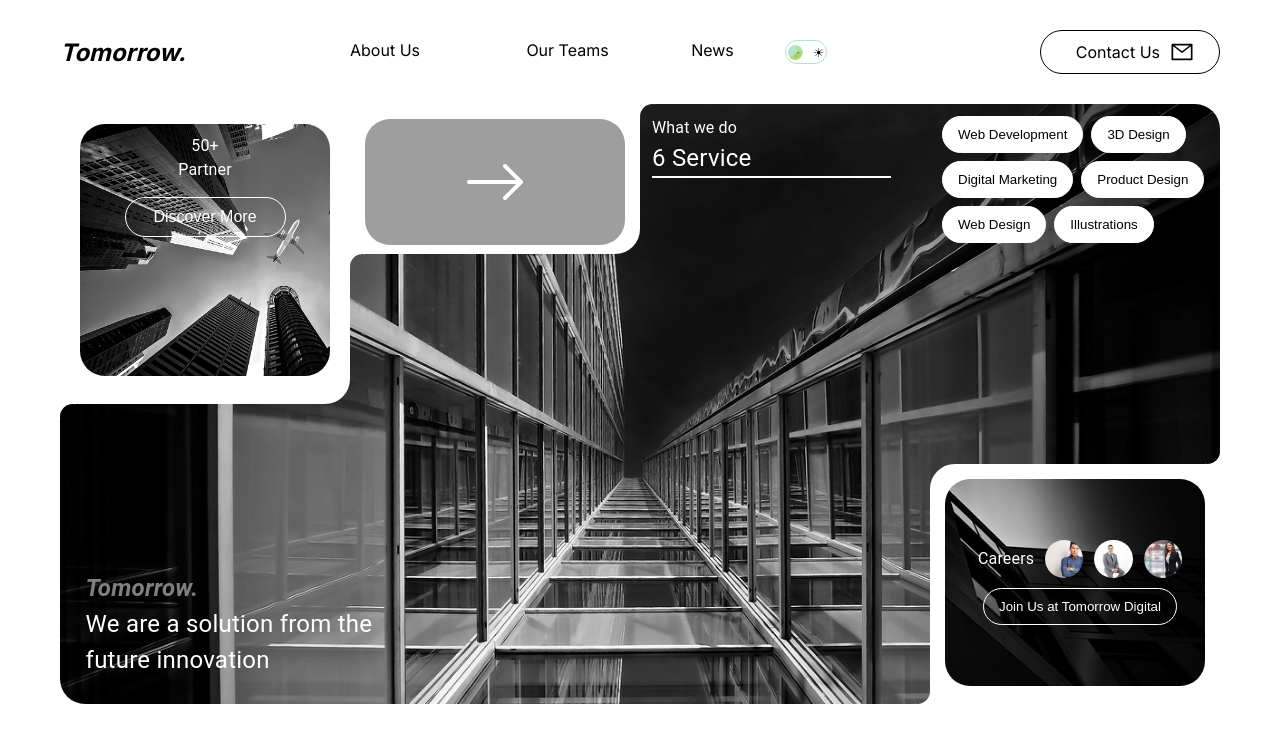
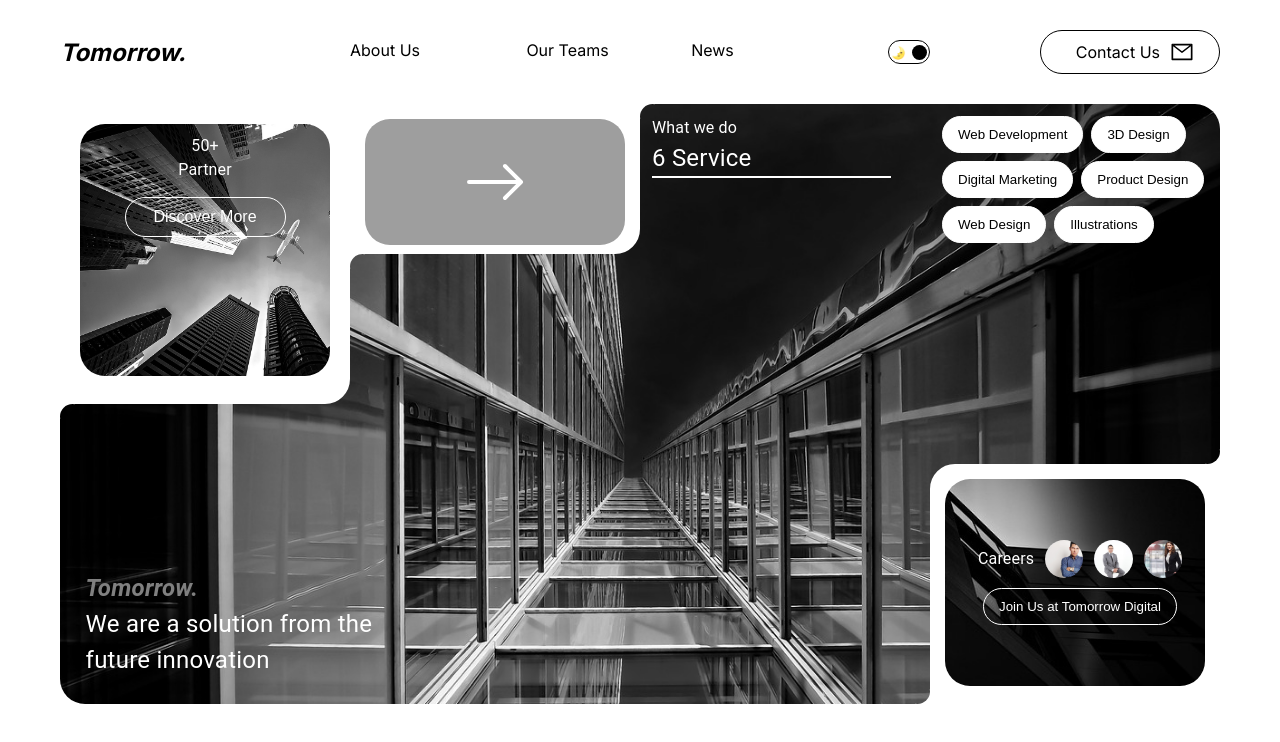
Before and after one commit to gizemsangur1/Tomorrow., a Next.js app: page / in a window 1280 px wide. Shown: the top 742 px of the page. Built offline with nearby package versions, Linux system fonts and the light colour scheme; grey boxes are pictures that could not be loaded.

Commit message:
Final changes

```diff
--- a/src/app/globals.css
+++ b/src/app/globals.css
@@ -11,18 +11,16 @@ body {
 
 }
 
-/* .theme{
-  transition: 1s all ease;
-}
- */
 .light{
   background-color: white;
   color: black;
+  border-color: black;
 }
 
 .dark{
   background-color: black;
   color: white;
+  border-color: white;
 }
 
 a{
--- a/src/components/DarkModeToggle/DarkModeToggle.jsx
+++ b/src/components/DarkModeToggle/DarkModeToggle.jsx
@@ -5,10 +5,10 @@ import { ThemeContext } from '@/context/ThemeContext';
 const DarkModeToggle = () => {
     const { toggle,mode } = useContext(ThemeContext);
   return (
-    <div className={styles.container} onClick={toggle}>
+    <div className={styles.container} onClick={toggle} style={mode==="light"? {borderColor:"black"}:{borderColor:"white"}}>
         <div className={styles.icon}>🌛</div>
         <div className={styles.icon}>☀</div>
-        <div className={styles.ball} style={mode==="light"? {left:"2px"}:{right:"2px "}}/>
+        <div className={styles.ball} style={mode==="light"? {right:"2px",backgroundColor:"black"}:{left:"2px ",backgroundColor:"white"}}/>
     </div>
   )
 }
--- a/src/components/DarkModeToggle/DarkModeToggle.module.css
+++ b/src/components/DarkModeToggle/DarkModeToggle.module.css
@@ -17,7 +17,8 @@
 .ball{
     width: 15px;
     height: 15px;
-    background-color: #53c28b70;
+    background-color: white;
     border-radius: 50%;
     position: absolute;
+    z-index: 999;
 }
--- a/src/components/navbar/Navbar.jsx
+++ b/src/components/navbar/Navbar.jsx
@@ -1,12 +1,14 @@
 "use client"
 import { Grid } from "@mui/material";
 import { AiOutlineMail } from "react-icons/ai";
-import React, { useState } from "react";
+import React, { useContext, useState } from "react";
 import styles from "./page.module.css";
 import Link from "next/link";
 import { RxHamburgerMenu } from "react-icons/rx";
 import DarkModeToggle from "../DarkModeToggle/DarkModeToggle";
+import { ThemeContext } from "@/context/ThemeContext";
 const Navbar = () => {
+  const { toggle,mode } = useContext(ThemeContext);
   const [menuOpen, setMenuOpen] = useState(false);
   const handleClick = () => {
     setMenuOpen(!menuOpen);
@@ -40,7 +42,7 @@ const Navbar = () => {
               News
             </Link>
           </Grid>
-          <Grid item xs={3}  sx={{ textAlign: "end" }}>
+          <Grid item xs={3}  sx={{ justifyContent: "end",display:"center" }}>
             <DarkModeToggle/>
           </Grid>
         </Grid>
@@ -52,8 +54,8 @@ const Navbar = () => {
         sm={9}
         xs={9}
       >
-        <Grid sx={{ display: { md: "grid", sm: "none", xs: "none" } }}>
-          <Link href="/contact" className={styles.button}>
+        <Grid sx={{ display: { md: "grid", sm: "none", xs: "none" } }} >
+          <Link href="/contact" className={styles.button} style={mode==="light"? {border:"1px solid black"}:{border:"1px solid white"}}>
             <p style={{ margin: "10px" }}>Contact Us </p>
             <AiOutlineMail size="24px" />
           </Link>
```
Also changed, not shown: src/app/news/[id]/page.jsx (+3 -4 lines).
